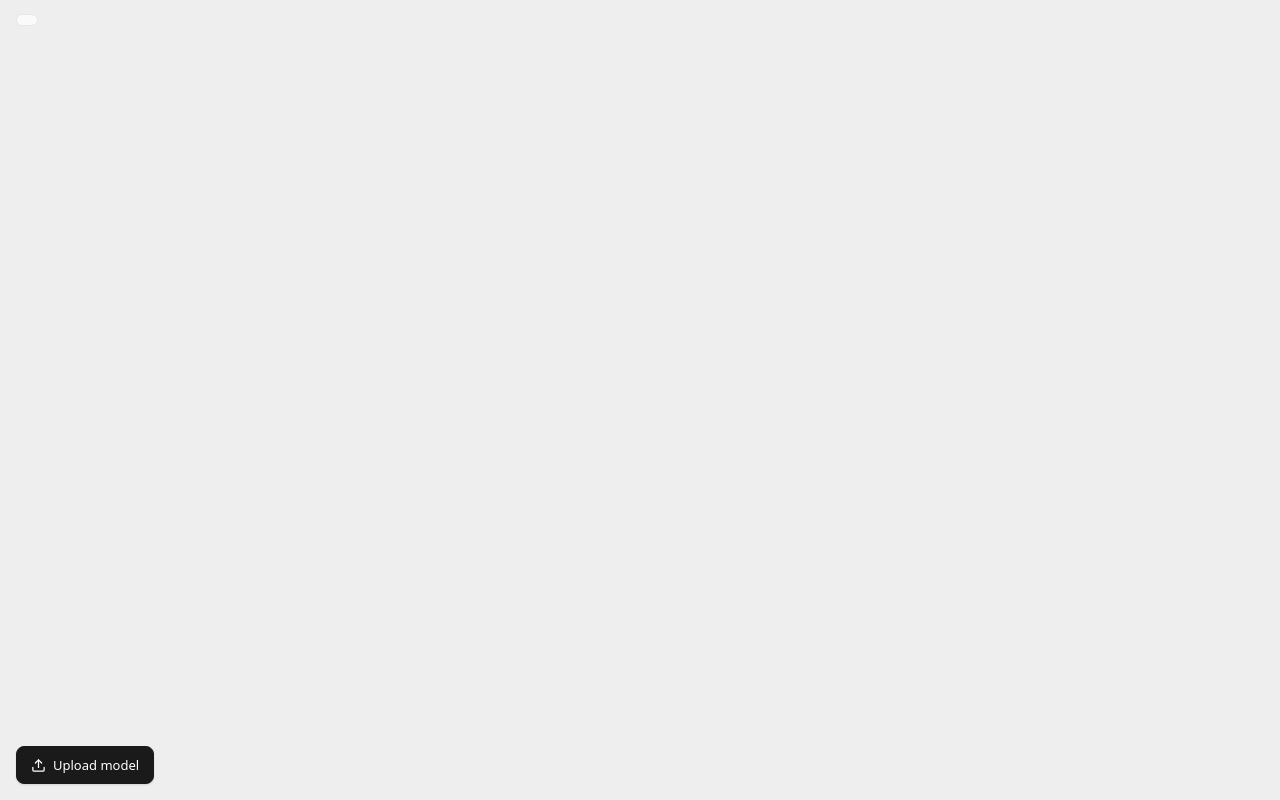
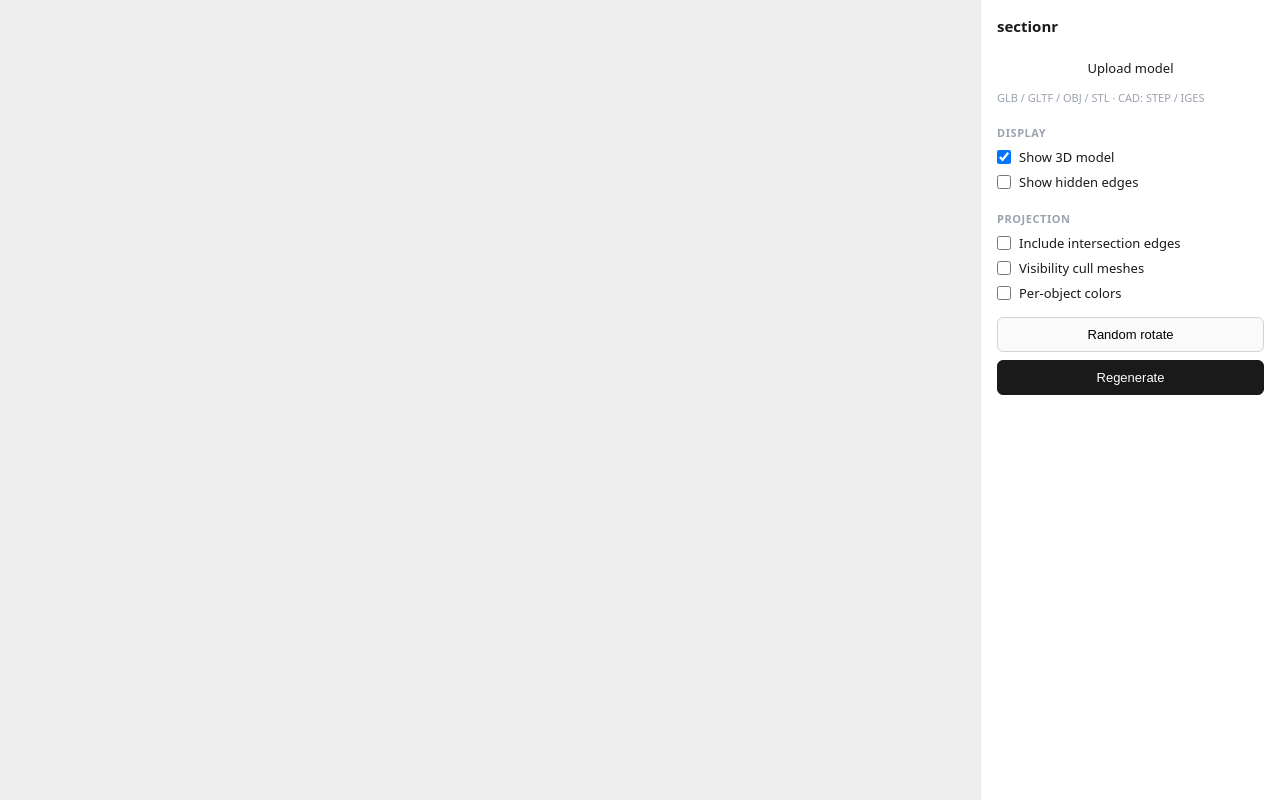
Before and after one commit to Shoray2002/sectionr, a website built with Vite: page index.html in a window 1280 px wide. Built offline with nearby package versions, Linux system fonts and the light colour scheme; no server answers.

Commit message:
better UI

```diff
--- a/index.html
+++ b/index.html
@@ -5,40 +5,56 @@
   <meta name="viewport" content="width=device-width, initial-scale=1" />
   <title>sectionr — 3D → plotter SVG</title>
   <style>
-    :root { --fg: #1a1a1a; --muted: #6b7280; --line: #e5e7eb; }
-    html, body { margin: 0; padding: 0; overflow: hidden; background: #eee; }
-    body { font-family: ui-sans-serif, system-ui, sans-serif; }
-
-    /* status text the example writes into */
-    #output {
-      position: absolute; top: 14px; left: 16px; z-index: 1;
-      font-size: 12px; color: var(--muted); letter-spacing: .01em;
-      background: rgba(255,255,255,.7); backdrop-filter: blur(4px);
-      padding: 5px 10px; border-radius: 999px; border: 1px solid var(--line);
+    * { box-sizing: border-box; }
+    html, body { margin: 0; height: 100%; font-family: ui-sans-serif, system-ui, sans-serif; overflow: hidden; }
+    #app { display: flex; height: 100%; }
+    #view { flex: 1; position: relative; background: #eee; min-width: 0; }
+    #view canvas { display: block; }
+    #panel {
+      width: 300px; padding: 16px; overflow-y: auto;
+      border-left: 1px solid #e5e7eb; background: #fff; font-size: 13px; color: #1a1a1a;
     }
-
-    /* upload button (label wraps a hidden native input) */
-    #upload {
-      position: absolute; bottom: 16px; left: 16px; z-index: 2;
-      display: inline-flex; align-items: center; gap: 7px; cursor: pointer;
-      font-size: 13px; font-weight: 500; color: #fff; background: var(--fg);
-      padding: 9px 14px; border-radius: 8px; border: 1px solid var(--fg);
-      box-shadow: 0 1px 2px rgba(0,0,0,.12); user-select: none;
+    #panel h1 { font-size: 15px; margin: 0 0 14px; }
+    #panel h2 { font-size: 11px; text-transform: uppercase; color: #9ca3af; margin: 20px 0 8px; letter-spacing: .05em; }
+    .check { display: flex; align-items: center; gap: 8px; margin: 7px 0; }
+    .check input { margin: 0; width: 14px; height: 14px; }
+    .check label { margin: 0; cursor: pointer; }
+    button {
+      width: 100%; padding: 9px; margin-top: 8px; cursor: pointer;
+      border: 1px solid #d1d5db; border-radius: 6px; background: #fafafa; font-size: 13px;
     }
-    #upload:hover { background: #000; }
-    #upload svg { width: 15px; height: 15px; }
+    button:hover { background: #f3f4f6; }
+    button.primary { background: #1a1a1a; color: #fff; border-color: #1a1a1a; }
+    button.primary:hover { background: #000; }
     #file { display: none; }
+    #status { margin-top: 14px; color: #6b7280; font-size: 12px; min-height: 16px; }
+    .hint { color: #9ca3af; font-size: 11px; margin: 4px 0 0; }
   </style>
 </head>
 <body>
-  <div id="output"></div>
-  <label id="upload">
-    <svg viewBox="0 0 24 24" fill="none" stroke="currentColor" stroke-width="2" stroke-linecap="round" stroke-linejoin="round">
-      <path d="M21 15v4a2 2 0 0 1-2 2H5a2 2 0 0 1-2-2v-4"/><polyline points="17 8 12 3 7 8"/><line x1="12" y1="3" x2="12" y2="15"/>
-    </svg>
-    Upload model
-    <input id="file" type="file" accept=".glb,.gltf,.obj,.stl,.stp,.step,.igs,.iges" />
-  </label>
+  <div id="app">
+    <div id="view"></div>
+    <div id="panel">
+      <h1>sectionr</h1>
+
+      <label for="file" class="primary" style="display:block;text-align:center;border-radius:6px;padding:9px;cursor:pointer;">Upload model</label>
+      <input id="file" type="file" accept=".glb,.gltf,.obj,.stl,.stp,.step,.igs,.iges" />
+      <p class="hint">GLB / GLTF / OBJ / STL · CAD: STEP / IGES</p>
+
+      <h2>Display</h2>
+      <div class="check"><input id="displayModel" type="checkbox" checked><label for="displayModel">Show 3D model</label></div>
+      <div class="check"><input id="displayDrawThroughProjection" type="checkbox"><label for="displayDrawThroughProjection">Show hidden edges</label></div>
+
+      <h2>Projection</h2>
+      <div class="check"><input id="includeIntersectionEdges" type="checkbox"><label for="includeIntersectionEdges">Include intersection edges</label></div>
+      <div class="check"><input id="visibilityCullMeshes" type="checkbox"><label for="visibilityCullMeshes">Visibility cull meshes</label></div>
+      <div class="check"><input id="perObjectColors" type="checkbox"><label for="perObjectColors">Per-object colors</label></div>
+      <button id="rotate">Random rotate</button>
+      <button id="regenerate" class="primary">Regenerate</button>
+
+      <div id="output"></div>
+    </div>
+  </div>
   <script type="module" src="/main.js"></script>
 </body>
 </html>
--- a/main.js
+++ b/main.js
@@ -15,7 +15,6 @@ import {
 	Vector3,
 	Float32BufferAttribute,
 } from 'three/webgpu';
-import { GUI } from 'three/examples/jsm/libs/lil-gui.module.min.js';
 import { OrbitControls } from 'three/examples/jsm/controls/OrbitControls.js';
 import { GLTFLoader } from 'three/examples/jsm/loaders/GLTFLoader.js';
 import { OBJLoader } from 'three/examples/jsm/loaders/OBJLoader.js';
@@ -39,6 +38,7 @@ const params = {
 	},
 	rotate: () => {
 
+		if ( ! model ) return;
 		group.quaternion.random();
 		group.position.set( 0, 0, 0 );
 		group.updateMatrixWorld( true );
@@ -55,7 +55,7 @@ const params = {
 };
 
 let needsRender = false;
-let renderer, camera, scene, gui, controls;
+let renderer, camera, scene, controls;
 let model, projection, drawThroughProjection, group;
 let outputContainer;
 let abortController;
@@ -67,16 +67,17 @@ document.getElementById( 'file' ).addEventListener( 'change', onUpload );
 async function init() {
 
 	outputContainer = document.getElementById( 'output' );
+	const view = document.getElementById( 'view' );
 
 	const bgColor = 0xeeeeee;
 
 	// renderer setup
 	renderer = new WebGPURenderer( { antialias: true } );
 	renderer.setPixelRatio( window.devicePixelRatio );
-	renderer.setSize( window.innerWidth, window.innerHeight );
+	renderer.setSize( view.clientWidth, view.clientHeight );
 	renderer.setClearColor( bgColor, 1 );
 	await renderer.init();
-	document.body.appendChild( renderer.domElement );
+	view.appendChild( renderer.domElement );
 
 	// scene setup
 	scene = new Scene();
@@ -89,21 +90,9 @@ async function init() {
 	const ambientLight = new AmbientLight( 0xb0bec5, 0.5 );
 	scene.add( ambientLight );
 
-	// load model
+	// model group — starts empty; populated on upload
 	group = new Group();
 	scene.add( group );
-
-	const gltf = await new GLTFLoader()
-		.setMeshoptDecoder( MeshoptDecoder )
-		.loadAsync( 'https://raw.githubusercontent.com/gkjohnson/3d-demo-data/main/models/nasa-m2020/Perseverance.glb' );
-	model = gltf.scene;
-
-	const box = new Box3();
-	box.setFromObject( model, true );
-	box.getCenter( group.position ).multiplyScalar( - 1 );
-	group.position.y = Math.max( 0, - box.min.y ) + 1;
-	group.add( model );
-	group.updateMatrixWorld( true );
 
 	// create projection display meshes
 	projection = new LineSegments( new BufferGeometry(), new LineBasicMaterial( { depthWrite: false } ) );
@@ -112,7 +101,7 @@ async function init() {
 	scene.add( projection, drawThroughProjection );
 
 	// camera setup
-	camera = new PerspectiveCamera( 75, window.innerWidth / window.innerHeight, 0.01, 1e6 );
+	camera = new PerspectiveCamera( 75, view.clientWidth / view.clientHeight, 0.01, 1e6 );
 	camera.position.setScalar( 3.5 );
 	camera.updateProjectionMatrix();
 
@@ -126,28 +115,36 @@ async function init() {
 
 	} );
 
-	gui = new GUI();
-	const displayFolder = gui.addFolder( 'Display' );
-	displayFolder.add( params, 'displayModel' ).onChange( () => needsRender = true );
-	displayFolder.add( params, 'displayDrawThroughProjection' ).onChange( () => needsRender = true );
+	// panel controls bound to the same params object
+	const bind = ( id, onChange ) => {
 
-	const projectionFolder = gui.addFolder( 'Projection' );
-	projectionFolder.add( params, 'includeIntersectionEdges' );
-	projectionFolder.add( params, 'visibilityCullMeshes' );
-	projectionFolder.add( params, 'perObjectColors' );
-	projectionFolder.add( params, 'rotate' );
-	projectionFolder.add( params, 'regenerate' );
+		const el = document.getElementById( id );
+		el.checked = params[ id ];
+		el.addEventListener( 'change', () => {
+
+			params[ id ] = el.checked;
+			if ( onChange ) onChange();
+
+		} );
+
+	};
+
+	bind( 'displayModel', () => needsRender = true );
+	bind( 'displayDrawThroughProjection', () => needsRender = true );
+	bind( 'includeIntersectionEdges' );
+	bind( 'visibilityCullMeshes' );
+	bind( 'perObjectColors' );
+	document.getElementById( 'rotate' ).addEventListener( 'click', params.rotate );
+	document.getElementById( 'regenerate' ).addEventListener( 'click', params.regenerate );
 
 	render();
 
-	updateEdges();
-
 	window.addEventListener( 'resize', function () {
 
-		camera.aspect = window.innerWidth / window.innerHeight;
+		camera.aspect = view.clientWidth / view.clientHeight;
 		camera.updateProjectionMatrix();
 
-		renderer.setSize( window.innerWidth, window.innerHeight );
+		renderer.setSize( view.clientWidth, view.clientHeight );
 
 		needsRender = true;
 
@@ -156,6 +153,8 @@ async function init() {
 }
 
 async function updateEdges() {
+
+	if ( ! model ) return;
 
 	if ( abortController ) {
 
@@ -266,7 +265,7 @@ function render() {
 
 	requestAnimationFrame( render );
 
-	model.visible = params.displayModel;
+	if ( model ) model.visible = params.displayModel;
 	drawThroughProjection.visible = params.displayDrawThroughProjection;
 
 	if ( needsRender ) {
```
